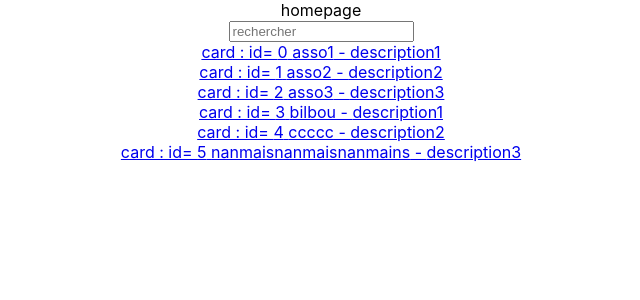
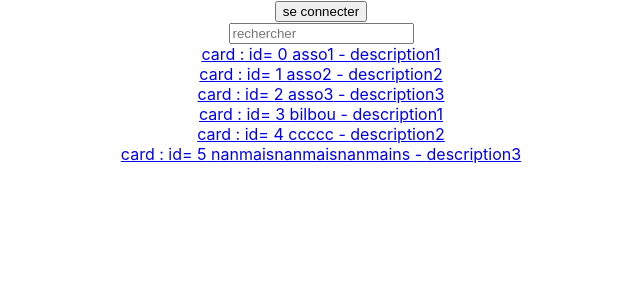
Before and after one commit to shrutigupta02/react-app-asso, a React (Create React App) app: page / in a window 1280 px wide. Shown: the top 300 px of the page, without its empty margins (319-959 px from the left). Built offline with nearby package versions, Linux system fonts and the light colour scheme.

Commit message:
creating the converter from donation to tax exemption && Creating the nav.tsx nav bar component

```diff
--- a/src/components/converter/converter.tsx
+++ b/src/components/converter/converter.tsx
@@ -1,9 +1,20 @@
-import React, { Component } from 'react'
+import React, { Component, useState } from 'react'
 
-export default class Converter extends Component {
-  render() {
+
+
+
+
+ export default function Converter(){
+
+    const [changeNumber, setChangeNumber] = useState('')
+
+
     return (
-      <div>Convertisseur</div>
+      <div>Convertisseur
+        <section>
+          <input type="number" onChange={event => setChangeNumber(event.target.value)} />
+          <input type="number" value={parseInt(changeNumber)*0.75} disabled/>
+        </section>
+      </div>
     )
-  }
 }
--- a/src/components/donationpage/donationpage.tsx
+++ b/src/components/donationpage/donationpage.tsx
@@ -1,6 +1,7 @@
 import React, { Component } from 'react'
 import { Link } from 'react-router-dom'
 import Converter from '../converter/converter'
+
 
 export type association = {
     association: {
@@ -16,6 +17,7 @@ export default class Donationpage extends React.Component<association, {}>{
   render() {
     return (
       <div>
+
           nom : {this.props.association.name} -
           description : {this.props.association.description}
 
--- a/src/components/homepage/homepage.tsx
+++ b/src/components/homepage/homepage.tsx
@@ -1,6 +1,7 @@
 import React, { Component } from 'react'
 import Searchengine from '../searchengine/searchengine'
 import Donationpage from '../donationpage/donationpage'
+import Nav from '../nav/nav'
 
 
 // define the type of the state
@@ -47,6 +48,7 @@ export default class Homepage extends React.Component<{}, AssociationsState>{
     this.setState(newAssociations)
   }
 
+  // function for quitting the DonationPAge and going back to the homepage
   quitDonationPage = () => {
     let associations = this.state.associations
     let assoSelectedName = this.state.associationSelected.name
@@ -61,7 +63,8 @@ export default class Homepage extends React.Component<{}, AssociationsState>{
 
     if(this.state.associationSelected.id==-1)
       return (
-        <div>homepage
+        <div>
+          <Nav/>
           <Searchengine  associations={this.state.associations} handleAssociation={this.handleAssociation}/>
         </div>
 
@@ -69,10 +72,10 @@ export default class Homepage extends React.Component<{}, AssociationsState>{
     else {
       return (
         <div>
+          <Nav/>
           <Donationpage association={this.state.associationSelected} handleAssociation={this.handleAssociation} quitPage={this.quitDonationPage} />
         </div>
       )
     }
   }
 }
-//
--- /dev/null
+++ b/src/components/nav/nav.tsx
@@ -0,0 +1,11 @@
+import React, { Component } from 'react'
+
+export default class Nav extends Component {
+  render() {
+    return (
+      <div>
+          <button>se connecter</button>
+      </div>
+    )
+  }
+}
--- a/src/components/searchengine/searchengine.tsx
+++ b/src/components/searchengine/searchengine.tsx
@@ -1,5 +1,6 @@
 import React, { Component, useState } from 'react'
 import Associationcard from '../associationcard/associationcard'
+
 
 export type associations = {
   associations: {
```
